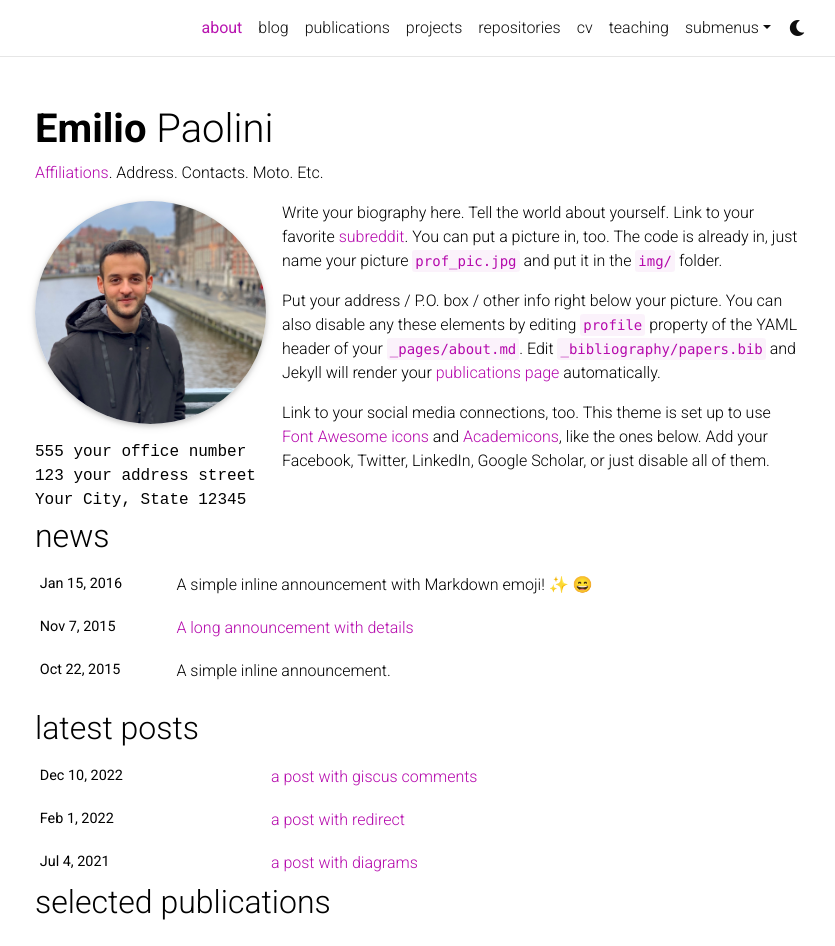
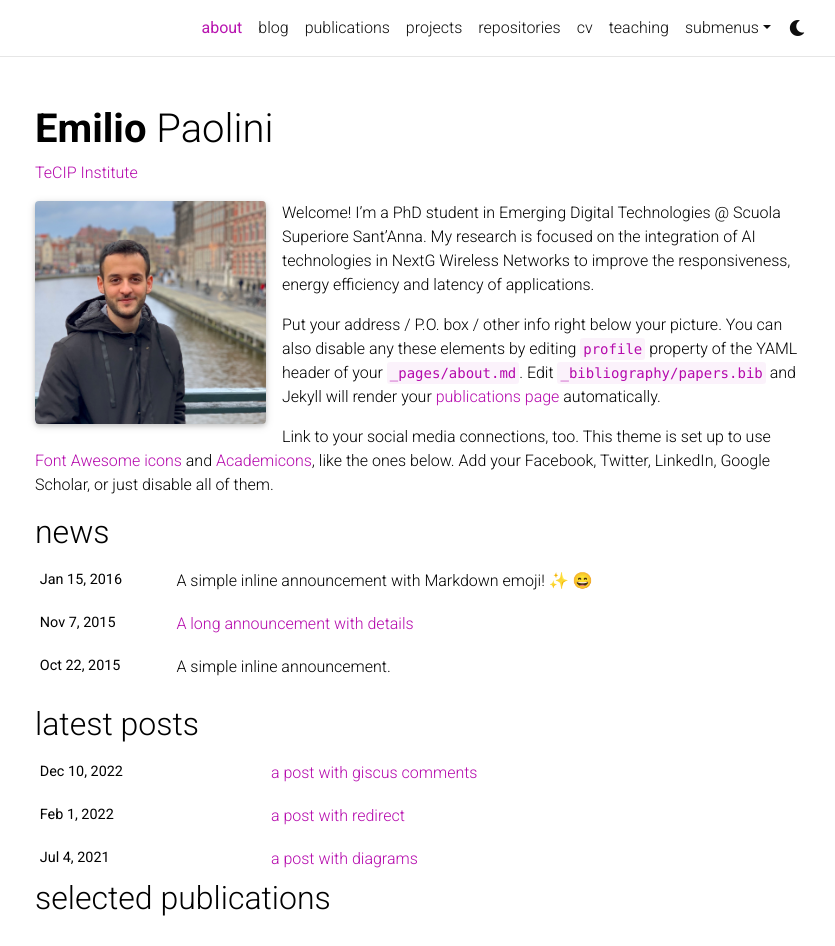
Before and after one commit to emiliopaolini/emiliopaolini.github.io, a Jekyll site: the page built from _pages/about.md, in a window 1280 px wide and 1239 px high, cut to the strip 0-946 px from the top of the window. Shown: the whole strip, without its empty margins (220-1055 px from the left). Built offline with Jekyll 4.4.1, drawn with Linux system fonts in a browser that asks for light colours; full-size pictures stand in for the smaller copies a plugin makes; emoji names are drawn with the system emoji font; comment, search, counter and statistics services are not loaded; a style sheet for code colours, icons or effects is not loaded.

Commit message:
added personal info

```diff
--- a/_pages/about.md
+++ b/_pages/about.md
@@ -2,16 +2,15 @@
 layout: about
 title: about
 permalink: /
-subtitle: <a href='#'>Affiliations</a>. Address. Contacts. Moto. Etc.
+subtitle: <a href='https://www.santannapisa.it/en/institute/tecip'>TeCIP Institute</a>
 
 profile:
   align: left
   image: prof_pic.jpg
-  image_circular: true # crops the image to make it circular
-  address: >
-    <p>555 your office number</p>
-    <p>123 your address street</p>
-    <p>Your City, State 12345</p>
+  image_circular: false # crops the image to make it circular
+  #address: >
+  #  <p>Via G. Moruzzi 1</p>
+  #  <p>Pisa, 56124</p>
 
 news: true  # includes a list of news items
 latest_posts: true  # includes a list of the newest posts
@@ -19,7 +18,7 @@ selected_papers: true # includes a list of papers marked as "selected={true}"
 social: true  # includes social icons at the bottom of the page
 ---
 
-Write your biography here. Tell the world about yourself. Link to your favorite [subreddit](http://reddit.com). You can put a picture in, too. The code is already in, just name your picture `prof_pic.jpg` and put it in the `img/` folder.
+Welcome! I’m a PhD student in Emerging Digital Technologies @ Scuola Superiore Sant'Anna. My research is focused on the integration of AI technologies in NextG Wireless Networks to improve the responsiveness, energy efficiency and latency of applications.
 
 Put your address / P.O. box / other info right below your picture. You can also disable any these elements by editing `profile` property of the YAML header of your `_pages/about.md`. Edit `_bibliography/papers.bib` and Jekyll will render your [publications page](/al-folio/publications/) automatically.
 
```
